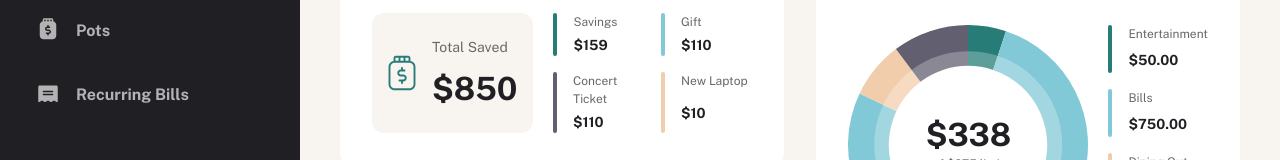
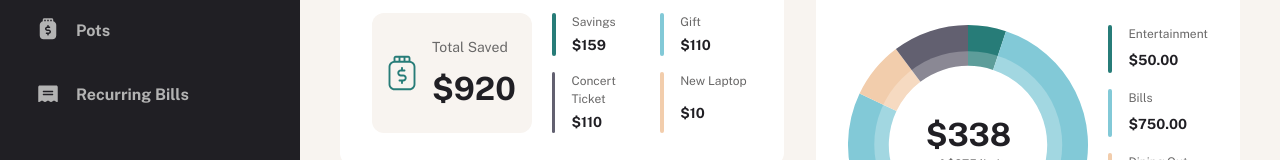
Before and after one commit to PioKl/Personal-Finance-App, a Next.js app: page / in a window 1280 px wide. Shown: the part 317-477 px from the top of the page. Built offline with nearby package versions, Linux system fonts and the light colour scheme.

Commit message:
Total Saved pots price update

```diff
--- a/app/(root)/page.tsx
+++ b/app/(root)/page.tsx
@@ -5,7 +5,6 @@ import IconPot from "@/assets/icons/icon-pot.svg";
 import SectionCard from "@/components/shared/SectionCard";
 import BudgetChart from "@/components/shared/BudgetChart";
 import RecurringBillItem from "@/components/overview/RecurringBillItem";
-//import TransactionsList from "@/components/overview/TransactionsList";
 import TransactionsList from "@/components/shared/TransactionsList";
 import PotsList from "@/components/overview/PotsList";
 import {
@@ -68,7 +67,7 @@ export default function Home() {
                       Total Saved
                     </span>
                     <span className="text-preset-1 tracking-preset-1 leading-preset-1 font-preset-1 text-color-one">
-                      $850
+                      ${pots.reduce((sum, item) => sum + item.total, 0)}
                     </span>
                   </div>
                 </div>
```
